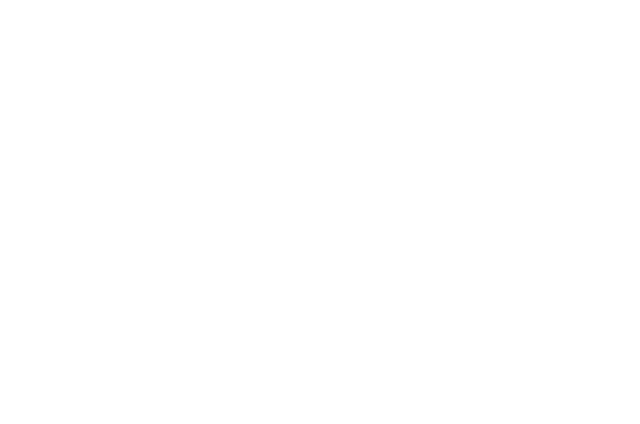
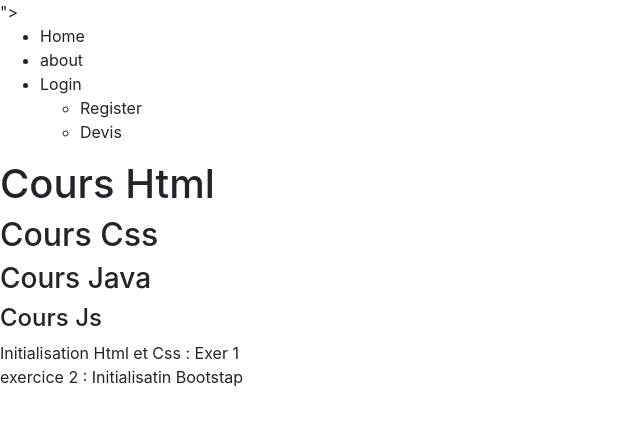
Before and after one commit to Bla0CK/web2, a plain HTML site: page index.html in a window 1280 px wide. Shown: the whole page, without its empty margins (0-640 px from the left). Drawn offline with nearby package versions, Linux system fonts and the light colour scheme.

Commit message:
add css + html file

```diff
--- a/index.html
+++ b/index.html
@@ -1,7 +1,7 @@
 <!DOCTYPE html>
-<html lang="en">
+<html lang="<i class="fa fa-envira" aria-hidden="true"></i>">
   <head>
-    <title>Title</title>
+    <title>Home</title>
     <!-- Required meta tags -->
     <meta charset="utf-8" />
     <meta
@@ -18,6 +18,28 @@
     />
   </head>
   <body>
+    <!-- Creation d'entéte  -->
+    <header>
+      <ul>
+        <li>Home</li>
+        <li>about</li>
+        <li>Login</li>
+        <ul>
+          <li>Register</li>
+          <li>Devis</li>
+        </ul>
+      </ul>
+    </header>
+    <!-- Fin entéte -->
+    <section>
+      <h1>Cours Html</h1>
+      <h2>Cours Css</h2>
+      <h3>Cours Java</h3>
+      <H4>Cours Js</H4>
+      <p>Initialisation Html et Css : Exer 1 </br>
+        exercice 2 : Initialisatin Bootstap
+      </p>
+    </section>
     <!-- Optional JavaScript -->
     <!-- jQuery first, then Popper.js, then Bootstrap JS -->
     <script
```
Also changed, not shown: css/style.css (added), js/script.js (added).
